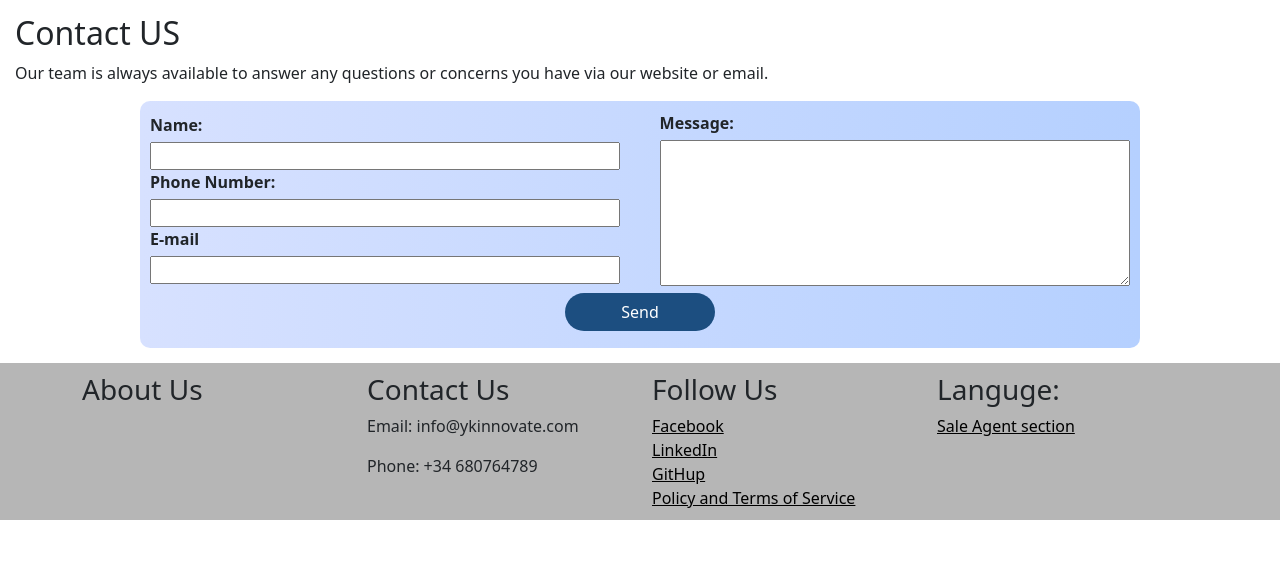
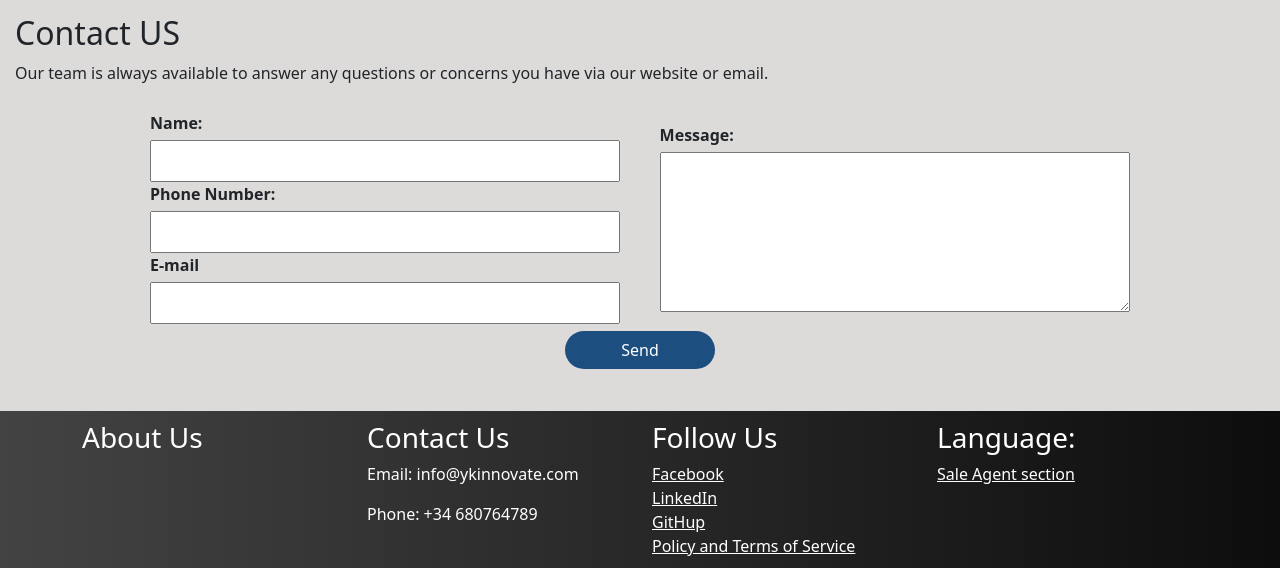
Before and after one commit to Yehiakobeyssy/Yktechnology, a PHP site: page /work/ in a window 1280 px wide. Shown: the part 973-1541 px from the top of the page. Before the commit the page ends 1493 px from the top, so only its background shows below. Run offline with PHP 8.4, Linux system fonts and the light colour scheme; data that the repository does not hold is empty; some libraries are stand-ins or nearby versions.

Commit message:
change the footer back color

```diff
--- a/index.css
+++ b/index.css
@@ -252,11 +252,11 @@ header label{
 }
 .dicription .img{
     width: 49%;
-    text-align: right;
+    text-align: center;
     background-image: linear-gradient(to left, #1c4e80, #d7e1ff);
 }
 .img img{
-    width: 70%;
+    width: 80%;
 }
 /*my_portfolio*/
 .my_portfolio{
@@ -350,13 +350,13 @@ header label{
 
 /*Contact us*/
 .contact_us{
-    margin: 15px;
+    padding: 15px;
+    background-color: #dddada;
 }
 .contact_us form{
     width: 60%;
     margin: 10px auto;
     text-align: center;
-    background-image: linear-gradient(to left, #b5d0ff, #d7e1ff);
     padding: 10px;
     border-radius: 10px;
 }
@@ -380,6 +380,9 @@ header label{
     display: flex;
     flex-direction: column;
 }
+.forsend input,.forsend textarea{
+    padding: 7px;
+}
 .contact_us button{
     margin: 7px 0;
     width: 150px;
@@ -391,16 +394,16 @@ header label{
 }
 /*footer*/
 footer{
-    margin-top: 15px;
     padding: 10px;
-    background-color: #b6b6b6;
+    background-image: linear-gradient(to left, #0d0d0d, #434343);
+    color: white;
 }
 .follow{
     display: flex;
     flex-direction: column;
 }
 .follow a{
-    color: black;
+    color: white;
 }
 @media (max-width:1366px) {
     .allservice{
--- a/index.php
+++ b/index.php
@@ -13,7 +13,7 @@
     <link href="common/css/bootstrap.min.css" rel="stylesheet">
     <link rel="stylesheet" href="common/fcss/all.min.css">
     <link rel="stylesheet" href="common/fcss/fontawesome.min.css">
-    <link rel="stylesheet" href="index.css?v=1.1">
+    <link rel="stylesheet" href="index.css?v=1.2">
 </head>
 <body>
     <header>
@@ -233,7 +233,7 @@
                     <a href="terms.php">Policy and Terms of Service</a>
                 </div>
                 <div class="col-md-3 follow">
-                    <h3>Languge:</h3>
+                    <h3>Language:</h3>
                     <span id="google_element"></span>
                     <a href="Saleagent/index.php">Sale Agent section</a>
                 </div>
```
Also changed, not shown: images/synpoles/1696791854.png (added).
